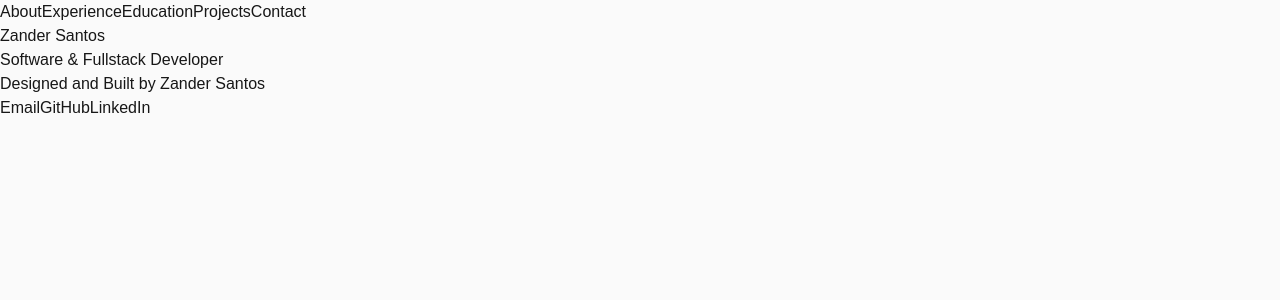
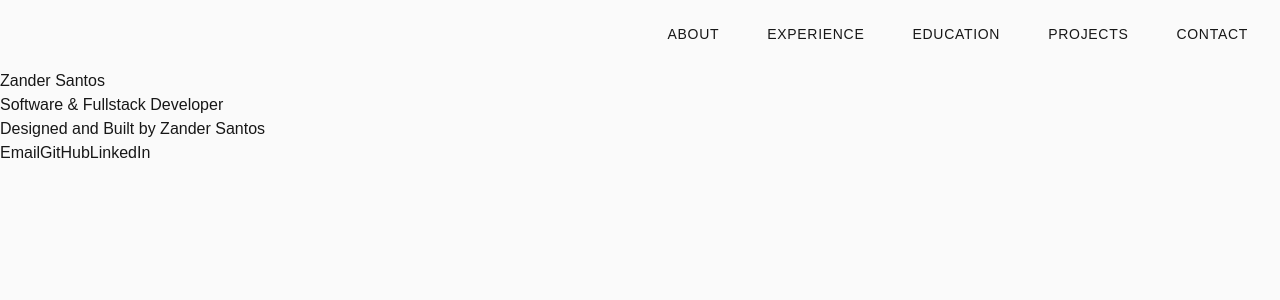
Before and after one commit to zandersantos/zander-santos-portfolio, a Next.js app in the folder zander-santos-portfolio/: page / in a window 1280 px wide. Shown: the top 300 px of the page. Built offline with nearby package versions, Linux system fonts and the light colour scheme.

Commit message:
Added a header nav and button class names

```diff
--- a/zander-santos-portfolio/components/Header.tsx
+++ b/zander-santos-portfolio/components/Header.tsx
@@ -1,12 +1,12 @@
 const Header = () => {
   return (
-    <div>
-      <button>About</button>
-      <button>Experience</button>
-      <button>Education</button>
-      <button>Projects</button>
-      <button>Contact</button>
-    </div>
+    <nav className="flex justify-end gap-4 p-4">
+      <button className="btn-primary">About</button>
+      <button className="btn-primary">Experience</button>
+      <button className="btn-primary">Education</button>
+      <button className="btn-primary">Projects</button>
+      <button className="btn-primary">Contact</button>
+    </nav>
   )
 }
 
```
